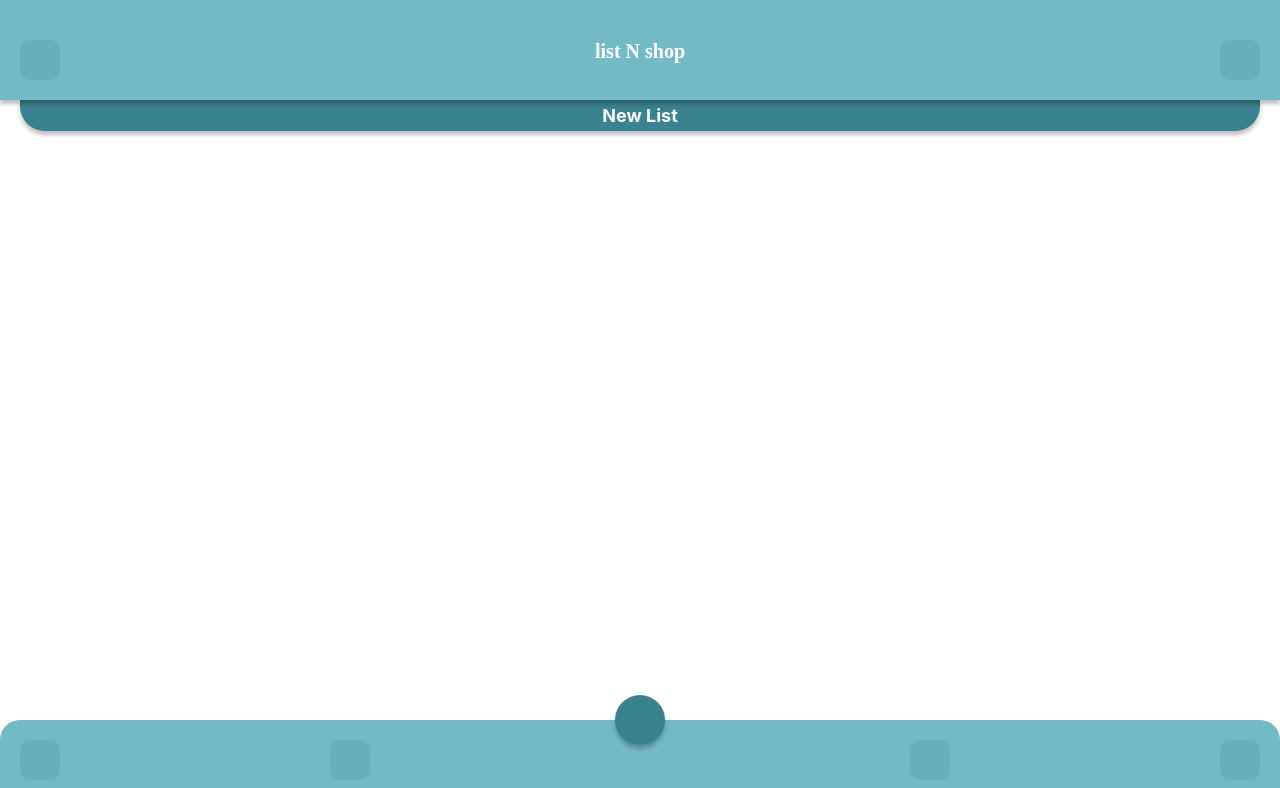
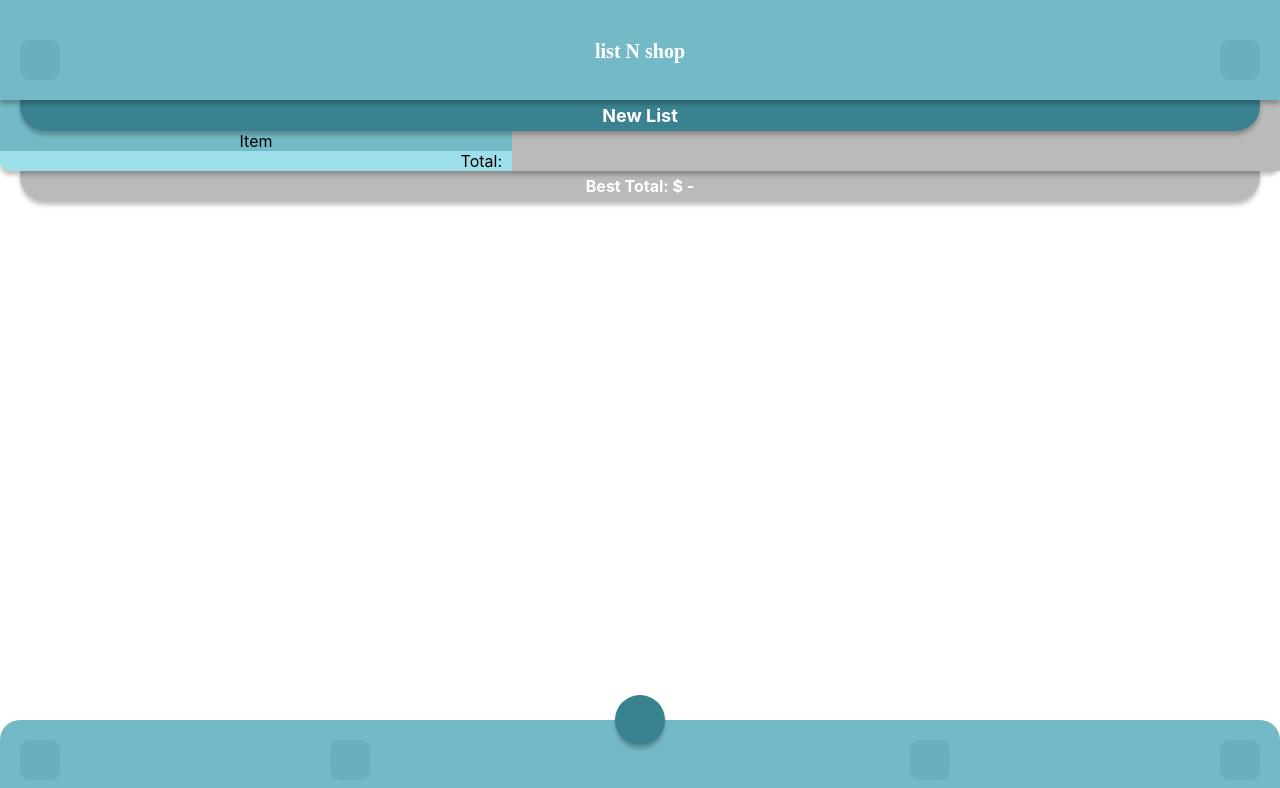
Before and after one commit to Retky/ListNShop, a React (Create React App) app in the folder client/: page / in a window 1280 px wide. Shown: the top 788 px of the page. Built offline with nearby package versions, Linux system fonts and the light colour scheme; a web font is replaced by a local one.

Commit message:
Add 'lists' ti single component

```diff
--- a/client/src/pages/home.jsx
+++ b/client/src/pages/home.jsx
@@ -2,26 +2,102 @@ import { useEffect } from 'react';
 import { useSelector, useDispatch } from 'react-redux';
 
 import { fetchLocalLists } from '../redux/lists';
-
+import { fetchLocalShops } from '../redux/shops';
+import { fetchLocalListItems } from '../redux/listItems';
 import './home.scss';
 
 const Home = () => {
   const dispatch = useDispatch();
   const quickList = useSelector((store) => store.lists[store.lists.length-1]);
+  const shops = useSelector((store) => store.shops);
+  const listItems = useSelector((store) => store.listItems);
 
   useEffect(() => {
-    dispatch(fetchLocalLists()); // eslint-disable-next-line
-  }, []);
+    dispatch(fetchLocalLists());
+  }, [dispatch]);
+
+  useEffect(() => {
+    dispatch(fetchLocalShops());
+    dispatch(fetchLocalListItems(quickList ? quickList.id : 0));
+  }, [dispatch, quickList]);
+
+  const handleIncrement = () => {
+  };
+
+  const handleDecrement = () => {
+  };
+
+  const handleInputChange = (event) => {
+  };
 
   const page = (
     <div>
       <div className="titleBar">
         <h2 className="listTitle">{quickList ? quickList.name : 'New List'}</h2>
       </div>
-      {/*
-      <List id={quickList ? quickList.id : 0} />
-      <BestTotal />
-      */}
+      <ul className="shoppingList">
+        <li className="row">
+          <div className='itemCol titles'>Item</div>
+          <div className='shopCol titles'>
+            {shops.map((shop) => (
+                <div key={`shop-${shop.id}`} className='price'>{shop.name}</div>
+            ))}
+          </div>
+        </li>
+        {listItems.map((item) => (
+          <li key={`item-${item.id}`} className="row">
+            <div className="itemCol" >
+              <div className="item">
+                <div className="itemCheck">
+                  <input type="checkbox" />
+                </div>
+                <div className="itemInfo">
+                  <div className="itemName">{item.item.name}</div>
+                  <div className="itemMeasure">
+                    <div className="itemQuantity">
+
+                      <div className="unity-bar">
+                        <button className="unity-bar__button" onClick={handleDecrement}>-</button>
+                        <input className="unity-bar__input" type="number" value={item.quantity} onChange={handleInputChange} />
+                        <button className="unity-bar__button" onClick={handleIncrement}>+</button>
+                      </div>
+                    </div>
+                    <div className="itemUnit">{item.unit}</div>
+                  </div>
+                </div>
+              </div>
+            </div>
+            <div className={'shopCol'}>
+              {shops.map((shop) => (
+                  <div key={`shop-${shop.id}`} className="price">
+                    <div>
+                      {item.prices.find((price) => price.item_id === item.item.id && price.shop_id === shop.id)?.price || '-'}
+                    </div>
+                    <div className="totalPrice">
+                      {item.prices.find((price) => price.item_id === item.item.id && price.shop_id === shop.id)?.price * item.quantity || '-'}
+                    </div>
+                  </div>
+                )
+              )}
+            </div>
+          </li>
+        ))}
+        <li className='row'>
+          <div className='itemCol totalRow'> Total: </div>
+          <div className='shopCol'>
+            {shops.map((shop) => (
+              <div key={`shop-${shop.id}`} className="price">
+                <div>
+                  -
+                </div>
+              </div>
+            ))}
+          </div>
+        </li>
+      </ul>
+      <div className="bestBar">
+        <h3 className="bestTotal">Best Total: $ -</h3>
+      </div>
       <footer>
         <div className='button'></div>
         <div className='button'></div>
--- a/client/src/pages/home.scss
+++ b/client/src/pages/home.scss
@@ -1,4 +1,16 @@
-@import '../components/variables.scss';
+$primary-color: #74BAC6;
+$secondary-color: #9DDFE9;
+$accent-color: #3A8290;
+$button-color: #6AB0BC;
+$primary-grey: #EAEAEA;
+$secondary-grey: #BABABA;
+
+@mixin box-button($bg-color) {
+  width: 40px;
+  height: 40px;
+  border-radius: 10px;
+  background-color: $bg-color;
+}
 
 .titleBar {
   background-color: $accent-color;
@@ -19,7 +31,155 @@
   color: #fff;
 }
 
+.shoppingList {
+  position: relative;
+  z-index: 6;
+  list-style: none;
+  margin: 0;
+  padding: 0;
 
+  li {
+    &:nth-child(odd) {
+      background-color: $primary-color;
+      .price {
+        background-color: $secondary-grey;
+        width: 100%;
+        text-align: center;
+        font-size: 15px;
+        border-left: #e0e0e0 2px groove;
+      }
+    }
+    &:nth-child(even) {
+      background-color: $secondary-color;
+      .price {
+        background-color: $primary-grey;
+        width: 100%;
+        text-align: center;
+        font-size: 15px;
+        border-left: #e0e0e0 2px groove;
+      }
+    }
+    &:last-child {
+      box-shadow: 0px 4px 4px rgba(0, 0, 0, 0.25);
+      border-radius: 0px 0px 10px 10px;
+    }
+  }
+}
+
+.row {
+  display: flex;
+  justify-content: space-between;
+}
+
+.itemCol {
+  width: 40%;
+  display: flex;
+  justify-content: center;
+  align-items: center;
+}
+
+.totalRow {
+  box-sizing: border-box;
+  padding-right: 10px;
+  justify-content: end;
+}
+
+.shopCol {
+  background-color: $secondary-grey;
+  flex-grow: 1;
+  display: flex;
+  justify-content: space-between;
+}
+
+.titles {
+  padding-top: 31px;
+}
+
+.totalPrice {
+  font-weight: bold;
+}
+
+.item {
+  width: 100%;
+  display: flex;
+  justify-content: space-around;
+  align-items: center;
+}
+
+.itemCheck {
+  flex-grow: 0.5;
+}
+
+.itemInfo {
+  flex-grow: 3;
+}
+
+.itemMeasure {
+  width: 100%;
+  display: flex;
+  justify-content: space-around;
+  align-items: center;
+}
+
+.itemUnit {
+  font-size: 13px;
+}
+
+.unity-bar {
+  display: flex;
+  align-items: center;
+  max-width: 100px;
+  margin: 0 auto;
+  font-size: 14px;
+  height: 15px;
+}
+
+.unity-bar__button {
+  height: 15px;
+  width: 12px;
+  border: none;
+  background-color: #3A8290;
+  color: #fff;
+  font-size: 10px;
+
+  &:nth-child(1) {
+    border-radius: 50% 0 0 50%;
+  }
+
+  &:nth-last-child(1) {
+    border-radius: 0 50% 50% 0;
+  }
+}
+
+.unity-bar__input {
+  height: 15px;
+  width: 100%;
+  flex: 1;
+  text-align: center;
+  border: none;
+  font-size: 14px;
+  -webkit-appearance: none;
+  -moz-appearance:textfield;
+}
+
+.bestBar {
+  background-color: $secondary-grey;
+  padding: 5px;
+  border-radius: 0 0 25px 25px;
+  box-shadow: 0px 4px 4px rgba(0, 0, 0, 0.25);
+  z-index: 5;
+  position: fixed;
+  width: calc(100vw - 50px);
+  left: 50%;
+  transform: translateX(-50%);
+
+  .bestTotal {
+    font-size: 16px;
+    color: #fff;
+    text-align: center;
+    margin: 0;
+  }
+}
 
 footer {
   background-color: $primary-color;
```
